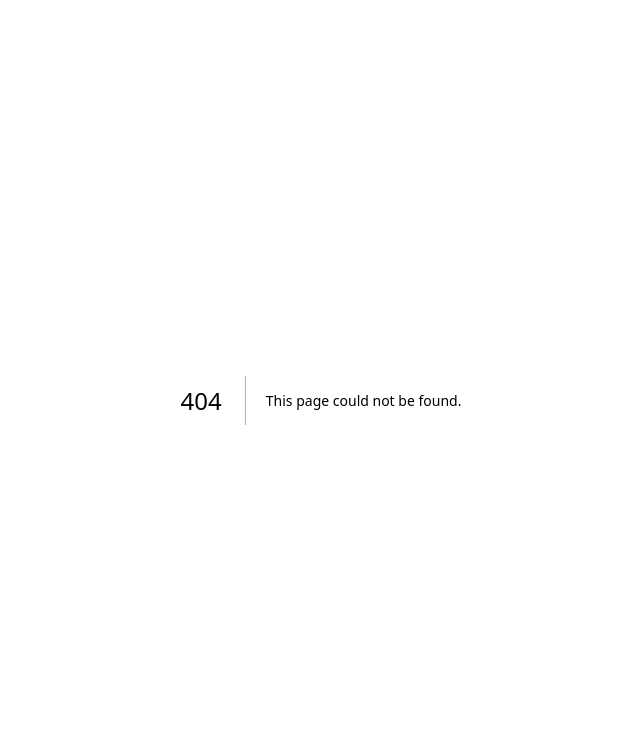
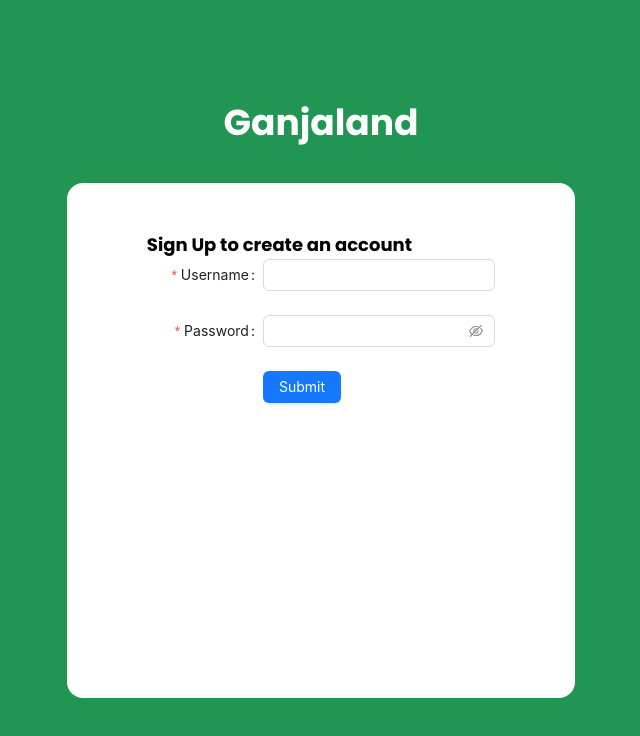
Before and after one commit to stechx1/harvest-upload, a Next.js app: page /auth/register in a window 1280 px wide. Before the commit this address had no page. Shown: the top 736 px of the page, without its empty margins (319-959 px from the left). Built offline with nearby package versions, Linux system fonts and the light colour scheme.

Commit message:
added register page and antd

```diff
--- /dev/null
+++ b/app/auth/layout.js
@@ -0,0 +1,9 @@
+export const metadata = {
+  title: 'Register / Sign In',
+  description: 'Register or sign in',
+}
+
+
+export default function AuthLayout({ children }) {
+  return <section className="bg-primary ">{children}</section>;
+}
--- /dev/null
+++ b/app/auth/register/page.jsx
@@ -0,0 +1,74 @@
+"use client"
+import { Button, Form, Input } from 'antd';
+
+import React from 'react';
+
+const Register = () => {
+  return (
+    <div className=' container mx-auto h-screen flex justify-center items-center'>
+      <div className='flex flex-col justify-center items-center space-y-10'>
+        <h1 className='text-4xl font-bold text-white'>Ganjaland</h1>
+        <div className='rounded-2xl bg-white max-w-lg min-h-[515px] px-20 py-12'>
+          <h2 className='font-bold text-lg'>Sign Up to create an account</h2>
+          <Form
+            name='basic'
+            labelCol={{
+              span: 8,
+            }}
+            wrapperCol={{
+              span: 16,
+            }}
+            style={{
+              maxWidth: 600,
+            }}
+            initialValues={{
+              remember: true,
+            }}
+            // onFinish={onFinish}
+            // onFinishFailed={onFinishFailed}
+            autoComplete='off'
+          >
+            <Form.Item
+              label='Username'
+              name='username'
+              rules={[
+                {
+                  required: true,
+                  message: 'Please input your username!',
+                },
+              ]}
+            >
+              <Input />
+            </Form.Item>
+
+            <Form.Item
+              label='Password'
+              name='password'
+              rules={[
+                {
+                  required: true,
+                  message: 'Please input your password!',
+                },
+              ]}
+            >
+              <Input.Password />
+            </Form.Item>
+
+            <Form.Item
+              wrapperCol={{
+                offset: 8,
+                span: 16,
+              }}
+            >
+              <Button type='primary' htmlType='submit'>
+                Submit
+              </Button>
+            </Form.Item>
+          </Form>
+        </div>
+      </div>
+    </div>
+  );
+};
+
+export default Register;
--- a/app/globals.css
+++ b/app/globals.css
@@ -17,11 +17,5 @@
 }
 
 body {
-  color: rgb(var(--foreground-rgb));
-  background: linear-gradient(
-      to bottom,
-      transparent,
-      rgb(var(--background-end-rgb))
-    )
-    rgb(var(--background-start-rgb));
+
 }
--- a/app/layout.js
+++ b/app/layout.js
@@ -1,17 +1,23 @@
-import { Inter } from 'next/font/google'
-import './globals.css'
+import { Poppins } from 'next/font/google';
+import './globals.css';
+import StyledComponentsRegistry from '../lib/AntRegistry';
 
-const inter = Inter({ subsets: ['latin'] })
+const inter = Poppins({
+  subsets: ['latin'],
+  weight: ['100', '200', '300', '400', '500', '600', '700', '800', '900'],
+});
 
 export const metadata = {
   title: 'Create Next App',
   description: 'Generated by create next app',
-}
+};
 
 export default function RootLayout({ children }) {
   return (
-    <html lang="en">
-      <body className={inter.className}>{children}</body>
+    <html lang='en'>
+      <body className={inter.className}>
+        <StyledComponentsRegistry>{children}</StyledComponentsRegistry>
+      </body>
     </html>
-  )
+  );
 }
--- /dev/null
+++ b/lib/AntRegistry.jsx
@@ -0,0 +1,21 @@
+'use client';
+
+import React from 'react';
+import { createCache, extractStyle, StyleProvider } from '@ant-design/cssinjs';
+import { useServerInsertedHTML } from 'next/navigation';
+
+const StyledComponentsRegistry = ({ children }) => {
+  const cache = React.useMemo(() => createCache(), []);
+  const isServerInserted = React.useRef(false);
+  useServerInsertedHTML(() => {
+    // avoid duplicate css insert
+    if (isServerInserted.current) {
+      return;
+    }
+    isServerInserted.current = true;
+    return <style id="antd" dangerouslySetInnerHTML={{ __html: extractStyle(cache, true) }} />;
+  });
+  return <StyleProvider cache={cache}>{children}</StyleProvider>;
+};
+
+export default StyledComponentsRegistry;
--- a/tailwind.config.js
+++ b/tailwind.config.js
@@ -12,7 +12,10 @@ module.exports = {
         'gradient-conic':
           'conic-gradient(from 180deg at 50% 50%, var(--tw-gradient-stops))',
       },
+      colors: {
+        primary: '#219653',
+      },
     },
   },
   plugins: [],
-}
+};
```
Also changed, not shown: package.json (+9 -5 lines), tsconfig.json (added, +29 -0 lines), 1 other file (tests, documents, lock files or other folders).
